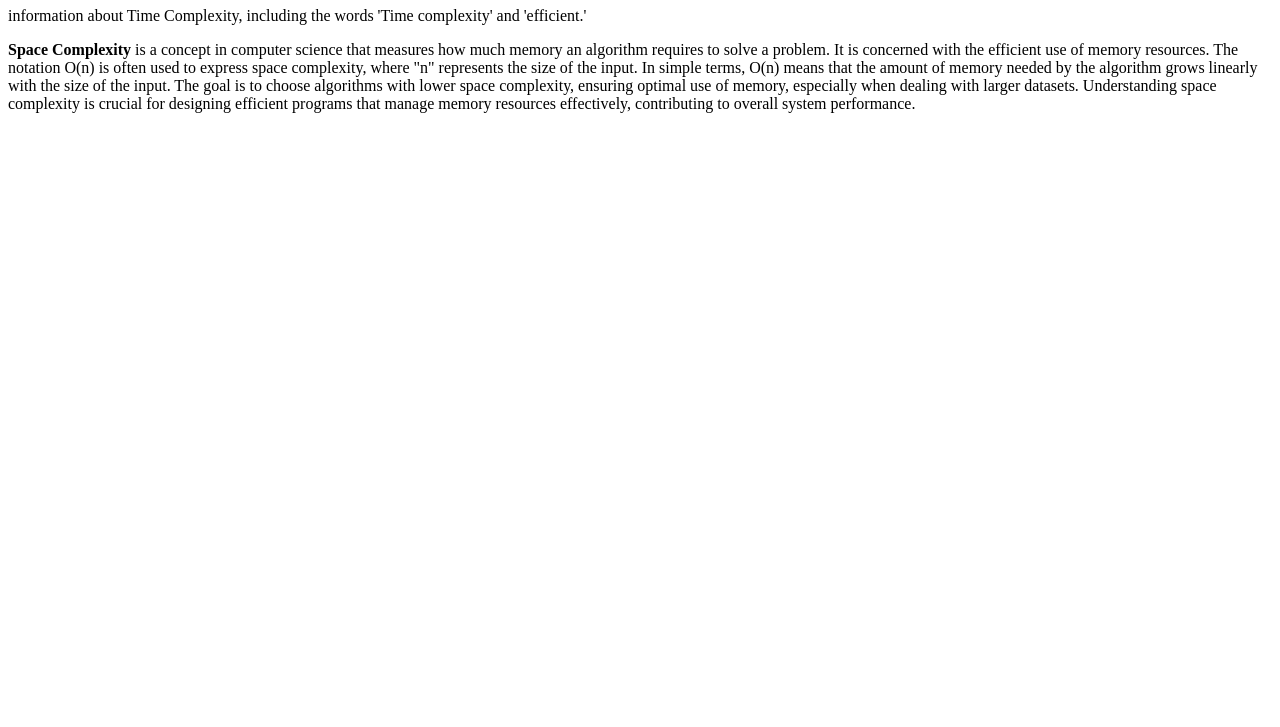
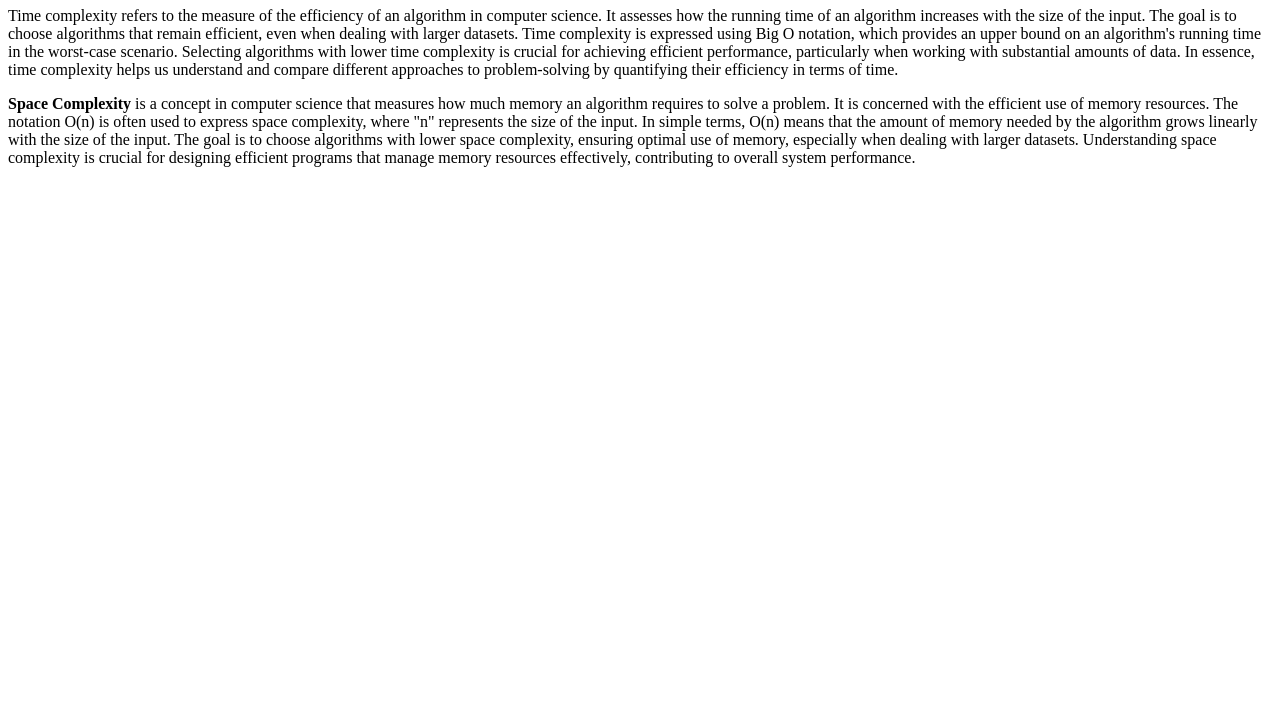
Before and after one commit to acciojob/time-and-space-complexity-anishasan745, a website: page main.html in a window 1280 px wide. Shown: the part 73-800 px from the top of the page. Drawn offline with Linux system fonts and the light colour scheme.

Commit message:
created a submission

```diff
--- a/main.html
+++ b/main.html
@@ -9,7 +9,7 @@
 <body>
 	<!-- the entire body must be written by student -->
 	<h1>Note on Time and Space Complexity</h1>
-	<p>information about Time Complexity, including the words 'Time complexity' and 'efficient.'</p>
+	<p>Time complexity refers to the measure of the efficiency of an algorithm in computer science. It assesses how the running time of an algorithm increases with the size of the input. The goal is to choose algorithms that remain efficient, even when dealing with larger datasets. Time complexity is expressed using Big O notation, which provides an upper bound on an algorithm's running time in the worst-case scenario. Selecting algorithms with lower time complexity is crucial for achieving efficient performance, particularly when working with substantial amounts of data. In essence, time complexity helps us understand and compare different approaches to problem-solving by quantifying their efficiency in terms of time.</p>
 	<p><b>Space Complexity</b> is a concept in computer science that measures how much memory an algorithm requires to solve a problem. It is concerned with the efficient use of memory resources. The notation O(n) is often used to express space complexity, where "n" represents the size of the input. In simple terms, O(n) means that the amount of memory needed by the algorithm grows linearly with the size of the input. The goal is to choose algorithms with lower space complexity, ensuring optimal use of memory, especially when dealing with larger datasets. Understanding space complexity is crucial for designing efficient programs that manage memory resources effectively, contributing to overall system performance.</p>
 
     <script type="text/javascript" src="./script.js">
```
